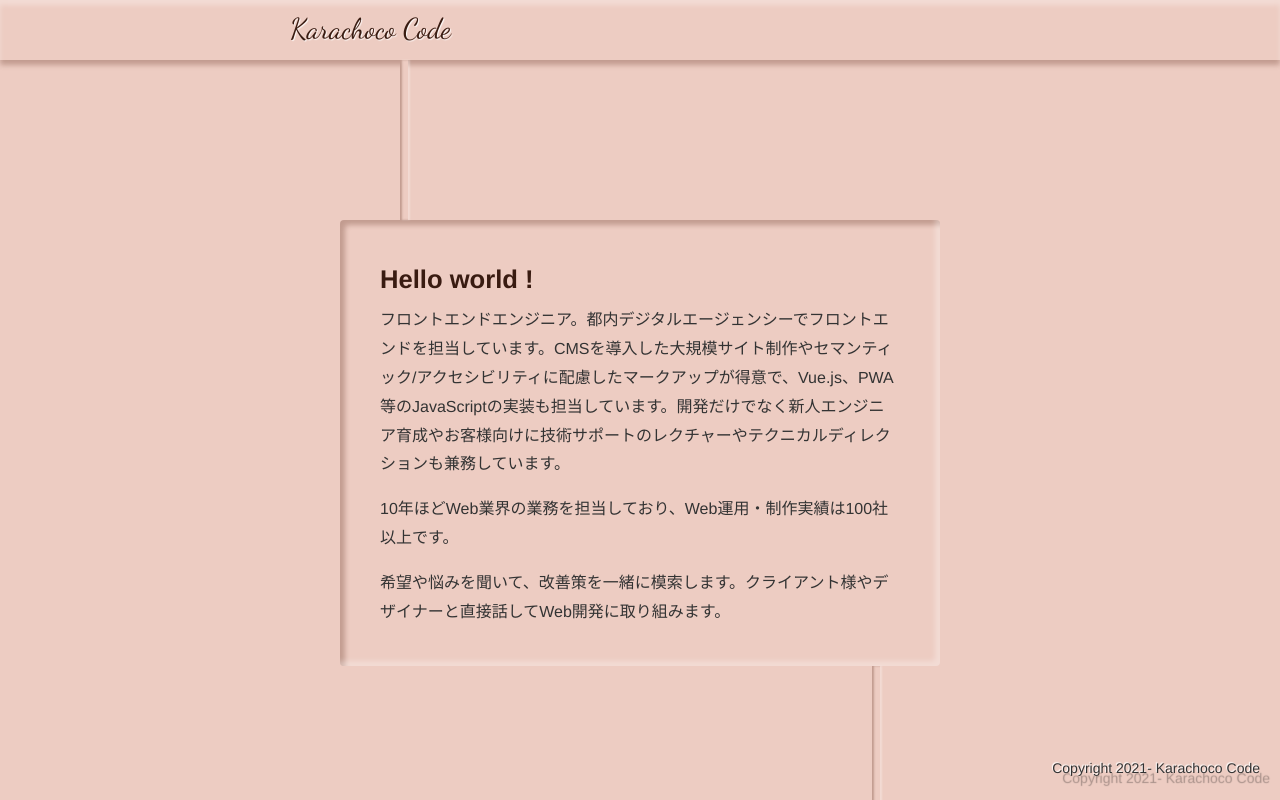
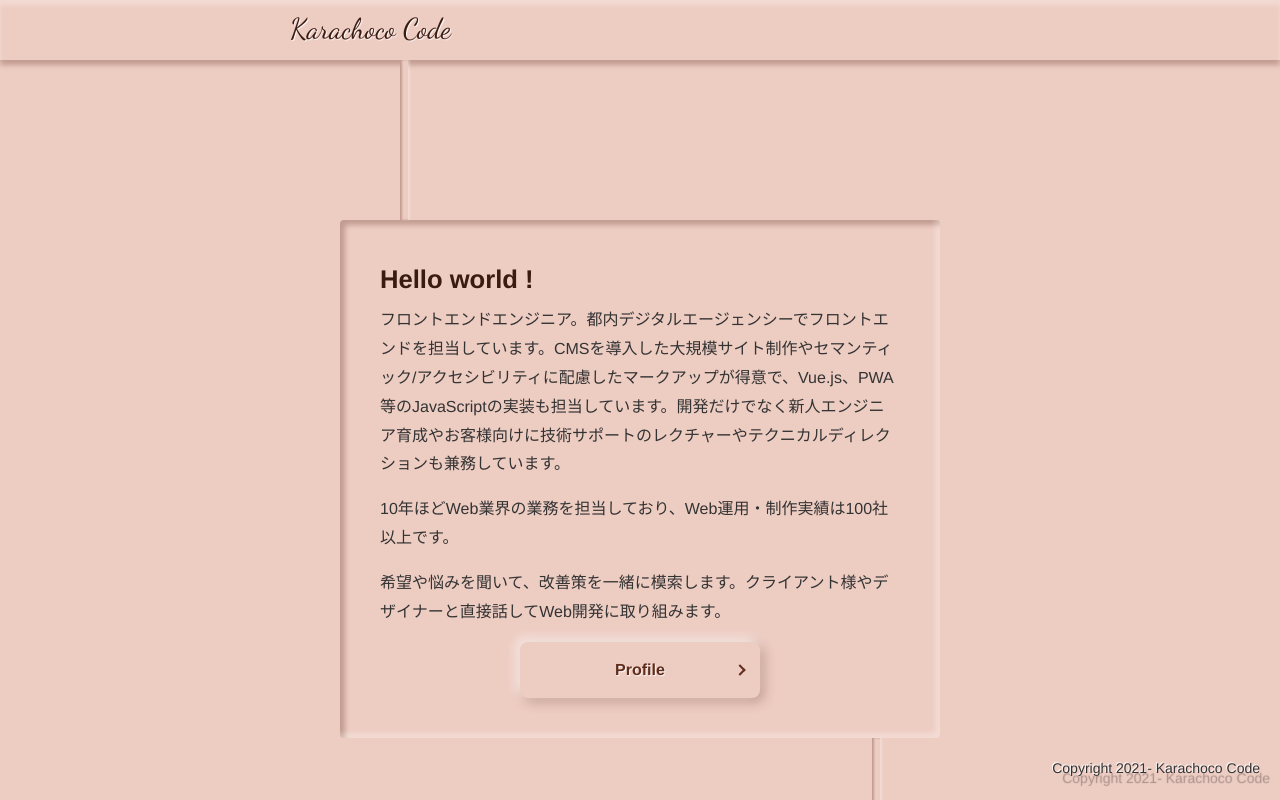
Before and after one commit to chinen-octtn/chi-portfolio, a Vue app: page / in a window 1280 px wide. Shown: the top 800 px of the page. Built offline with nearby package versions, Linux system fonts and the light colour scheme.

Commit message:
add: アンカー用ボタン

```diff
--- a/public/css/index.css
+++ b/public/css/index.css
@@ -21,6 +21,7 @@ html {
   Meiryo,
   sans-serif;
   overflow-y: scroll;
+  scroll-behavior: smooth;
 }
 
 a {
--- a/src/components/element/Button.vue
+++ b/src/components/element/Button.vue
@@ -1,6 +1,10 @@
 <script setup lang="ts">
   const props = defineProps({
-     link: {
+    link: {
+      type: String,
+      default: '',
+    },
+    hash: {
       type: String,
       default: '',
     },
@@ -17,12 +21,18 @@
 
 <template>
   <p>
-    <router-link v-if="!props.blank" class="button" :to="props.link">{{
-      props.text
-    }}</router-link>
-    <a v-else class="button" :href="props.link" target="_blank" rel="noreferrer">{{
+    <a v-if="props.hash" class="button" :href="props.hash">{{
       props.text
     }}</a>
+
+    <template v-else>
+      <router-link v-if="!props.blank" class="button" :to="props.link">{{
+        props.text
+      }}</router-link>
+      <a v-else class="button" :href="props.link" target="_blank" rel="noreferrer">{{
+        props.text
+      }}</a>
+    </template>
   </p>
 </template>
 
--- a/src/components/pages/Top.vue
+++ b/src/components/pages/Top.vue
@@ -25,6 +25,11 @@ import Separate from '../element/Separate.vue'
       <Separate :size="1" />
       <Text
         text="希望や悩みを聞いて、改善策を一緒に模索します。クライアント様やデザイナーと直接話してWeb開発に取り組みます。"
+      />
+      <Separate :size="1" />
+      <Button
+        hash="#profile"
+        text="Profile"
       />
     </Section>
     <Section :block="true">
```
